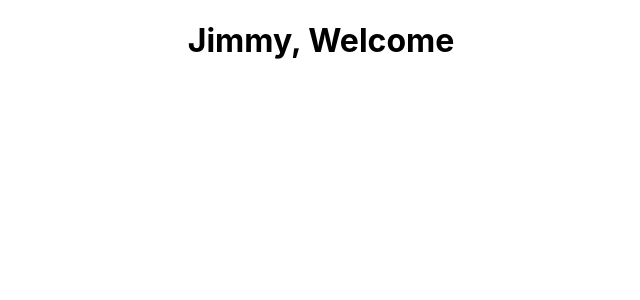
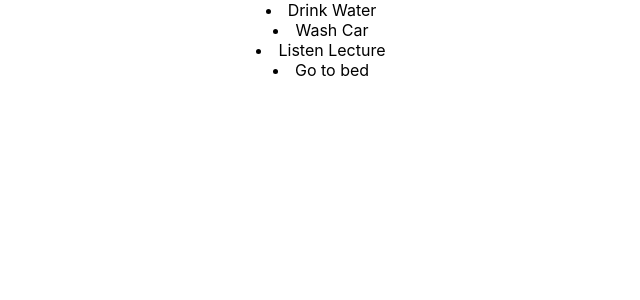
Before and after one commit to huny77/react-practice, a React (Create React App) app: page / in a window 1280 px wide. Shown: the top 300 px of the page, without its empty margins (319-959 px from the left). Built offline with nearby package versions, Linux system fonts and the light colour scheme.

Commit message:
2-9.List

```diff
--- a/src/App.js
+++ b/src/App.js
@@ -5,12 +5,14 @@
 // import ClassComponent2 from './components/2-6.LifeCycle/ClassComponent';
 // import FunctionalComponent from './components/2-5.State/FunctionalComponent';
 // import Event from './components/2-7.Event/Event';
-import Condition from './components/2-8.ConditionalRendering/Condition';
+// import Condition from './components/2-8.ConditionalRendering/Condition';
+import List from './components/2-9.List/List';
 
 function App() {
   return (
     <div className="App">
-      <Condition />
+      <List />
+      {/* <Condition /> */}
       {/* <Event /> */}
       {/* <ClassComponent2 /> */}
       {/* <FunctionalComponent /> */}
--- /dev/null
+++ b/src/components/2-9.List/List.jsx
@@ -0,0 +1,25 @@
+import React from 'react'
+
+export default function List() {
+  const todos = [
+    { id:1, text: 'Drink Water' },
+    { id:2, text: 'Wash Car' },
+    { id:3, text: 'Listen Lecture' },
+    { id:4, text: 'Go to bed' }
+  ]
+
+  const Item = (props) => {
+    return <li>{props.text}</li>
+  }
+
+  const todoList = todos.map((todo) => <Item key={todo.id} text={todo.text} />)
+
+  return (
+    <>{todoList}</>
+  )
+}
+
+// map => 배열의 개별 요소를 순회
+// default key => 안주면 react는 index를 쓴다(워닝 O)
+// 고유성 => 형제 사이에서만 고유하면 됨
+// key props => key는 props로 넘어가지 않음
```
